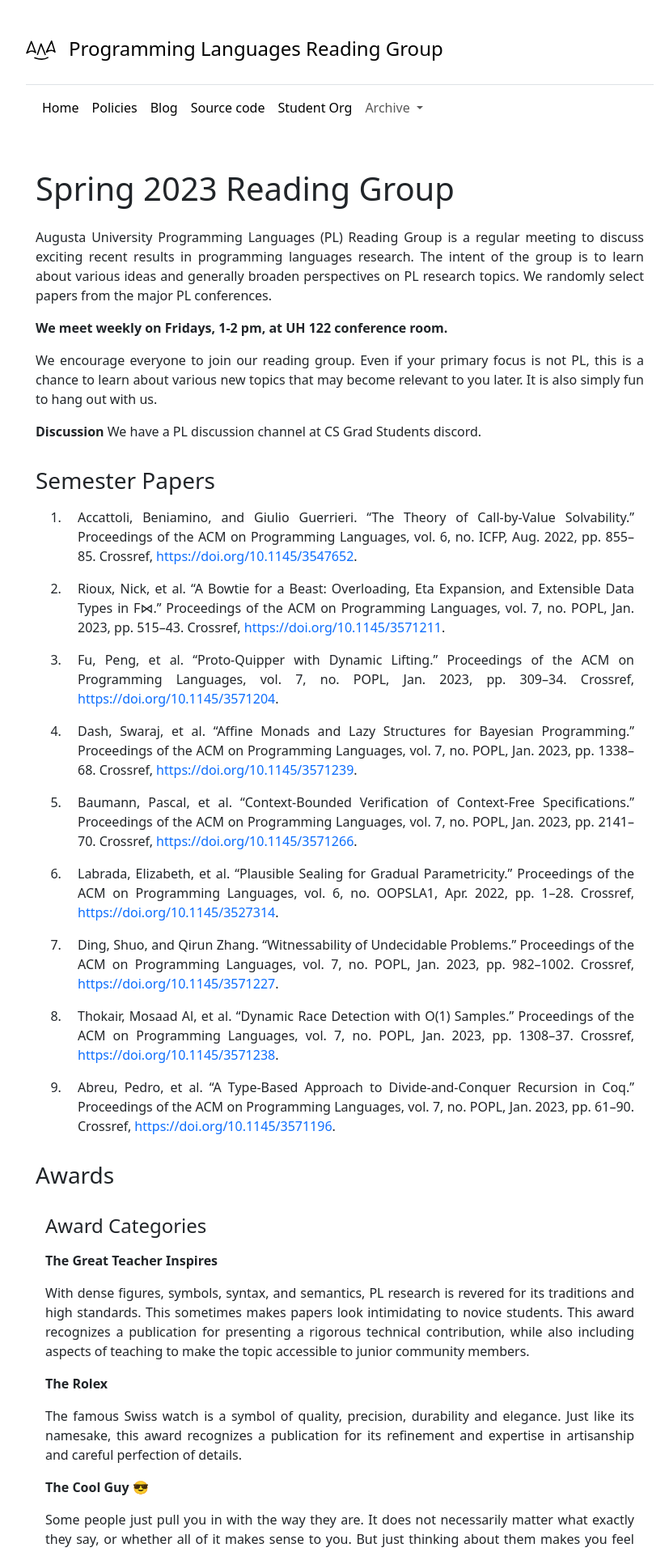
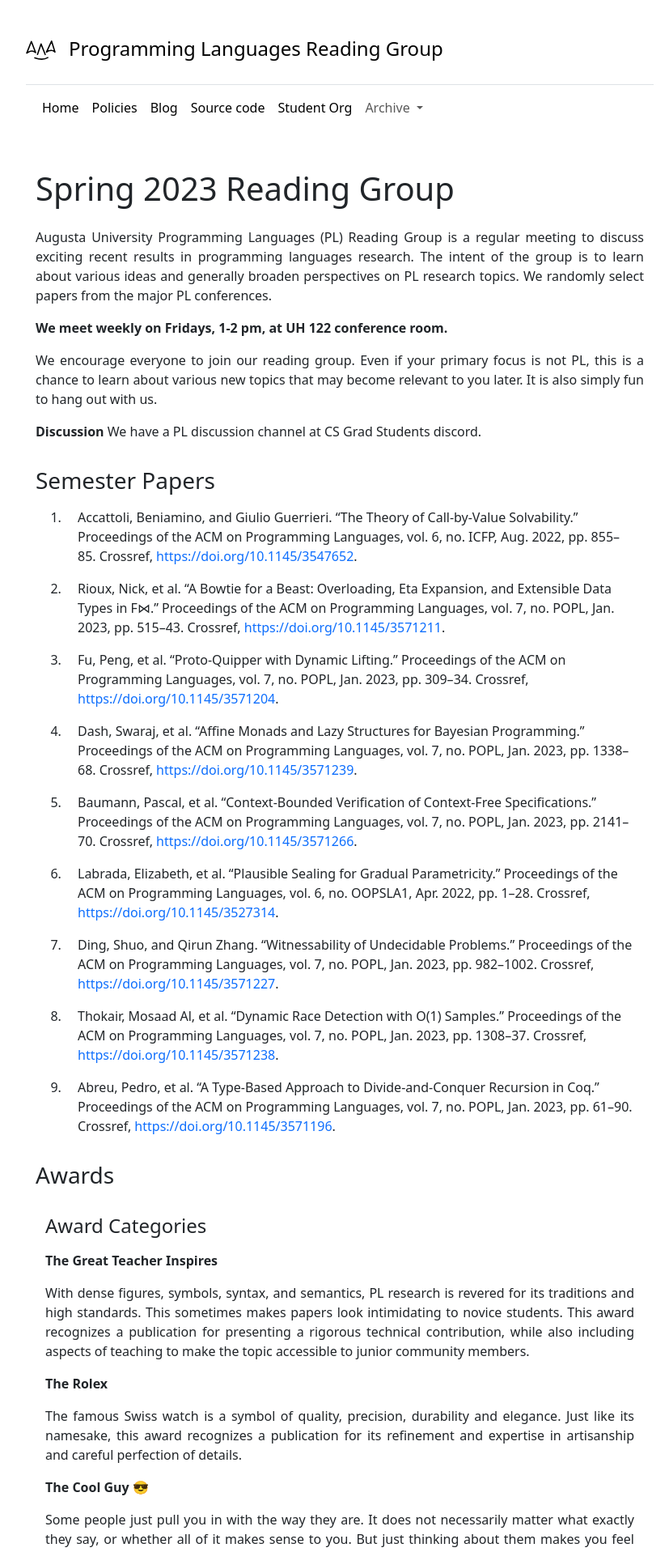
Before and after one commit to the-au-forml-lab/plgroup, a Jekyll site: the page built from docs/_past_semesters/2023_spring/index.md, in a window 1280 px wide. Shown: the top 1917 px of the page at 81% size, without its empty margins (220-1047 px from the left). Built offline with Jekyll 4.4.1, drawn with Linux system fonts in a browser that asks for light colours.

Commit message:
improve style for citations

```diff
--- a/docs/_includes/papers.html
+++ b/docs/_includes/papers.html
@@ -2,7 +2,7 @@
 {% if papers != '' %}
 <section>
     <h3>Semester Papers</h3>
-    <div class="container">
+    <div class="container papers">
         {{ papers | markdownify }}
     </div>
 </section>
--- a/docs/assets/style.css
+++ b/docs/assets/style.css
@@ -115,3 +115,7 @@ p.date {
         display: block
     }
 }
+
+div.papers {
+    text-align: left;
+}
```
